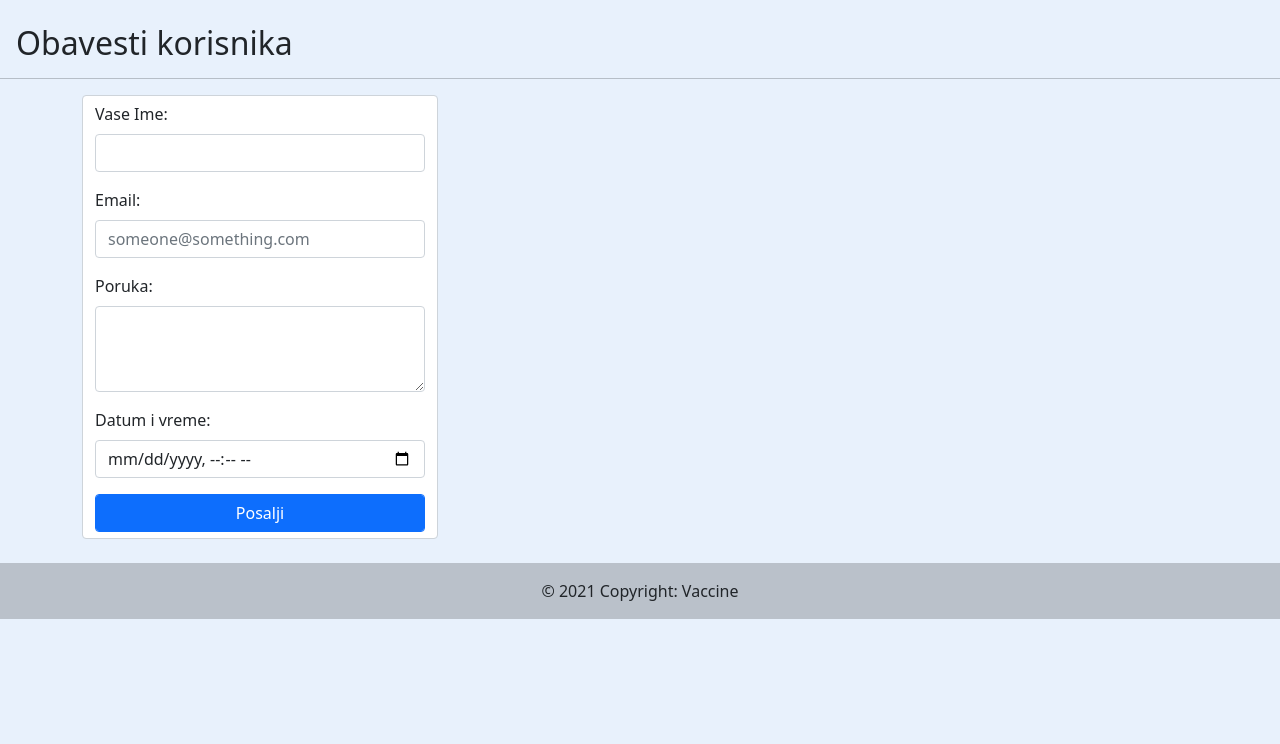
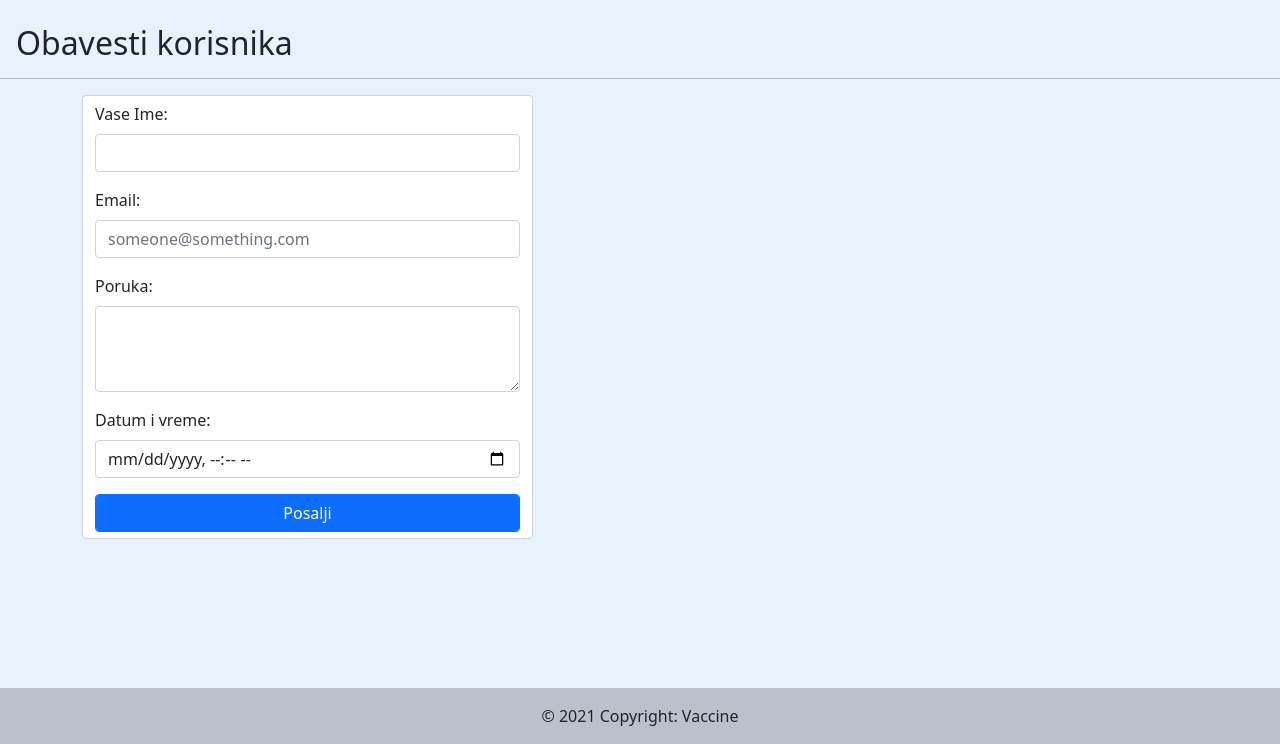
Before and after one commit to ringomag/vakcinaProject, a Django app: page /obavesti_korisnika/ in a window 1280 px wide. Shown: the part 56-800 px from the top of the page. Run offline with Django 3.2, Linux system fonts and the light colour scheme; some web fonts are replaced.

Commit message:
changed col size on obavesti_korisnika.html

```diff
--- a/vakcinisani/templates/obavesti_korisnika.html
+++ b/vakcinisani/templates/obavesti_korisnika.html
@@ -1,5 +1,7 @@
 {% extends 'base.html' %}
 {% load static %}
+
+
 
 {% block content %}
 <br>
@@ -9,7 +11,7 @@
     <center><h2>Hvala {{message_name}}</h2></center>
   {% endif %}
   <div class="row">
-    <div class="col-4">
+    <div class="col-md-5">
       <form method="POST" class="form-control">
         {% csrf_token %}
         {{ form.non_field_errors }}
@@ -35,6 +37,7 @@
 
   </div>
 </div>
+<div class="push"></div>
 </div>
 {% endblock %}
 
@@ -42,7 +45,7 @@
 
 {% block footer %}
 <footer>
-  <div class="text-center p-3" style="background-color: rgba(0, 0, 0, 0.2);">
+  <div class="text-center p-3" id="absolute" style="background-color: rgba(0, 0, 0, 0.2);">
   © 2021 Copyright: Vaccine</div>
 </footer>
 {% endblock %}
```
